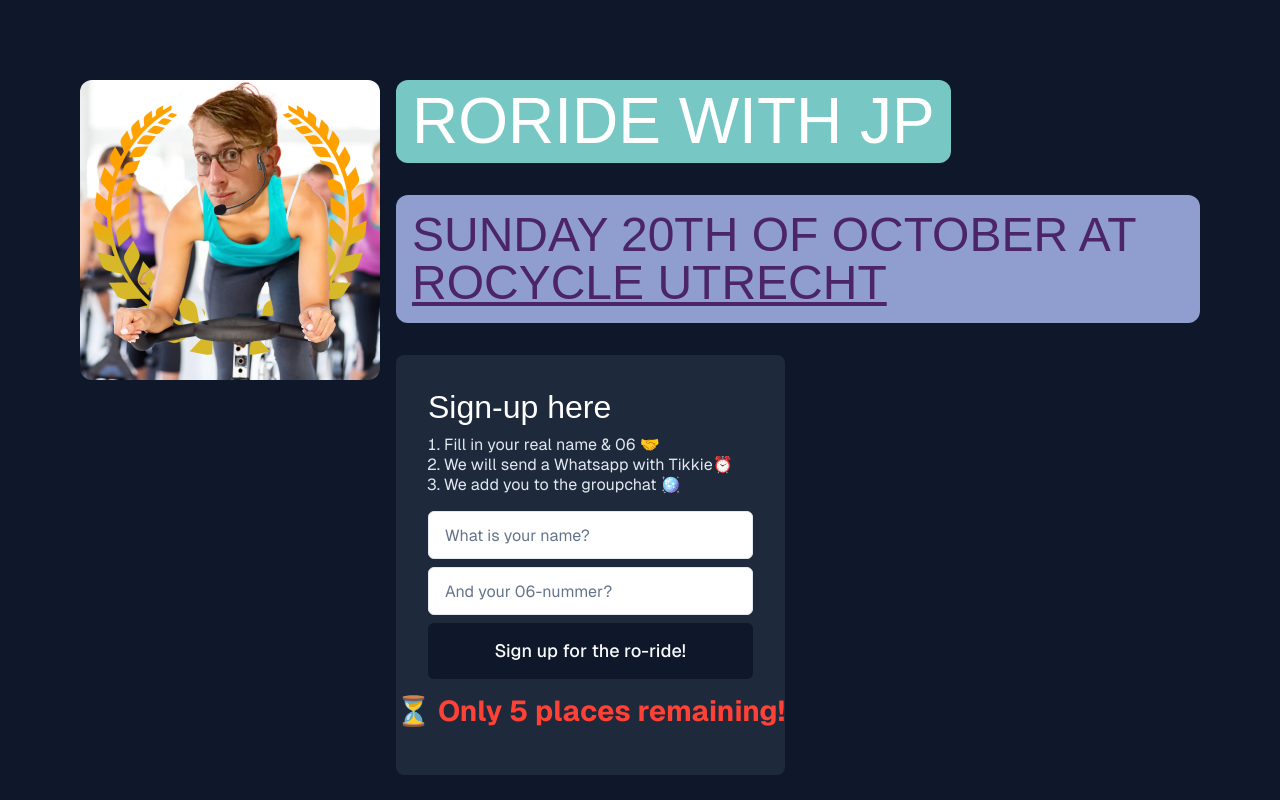
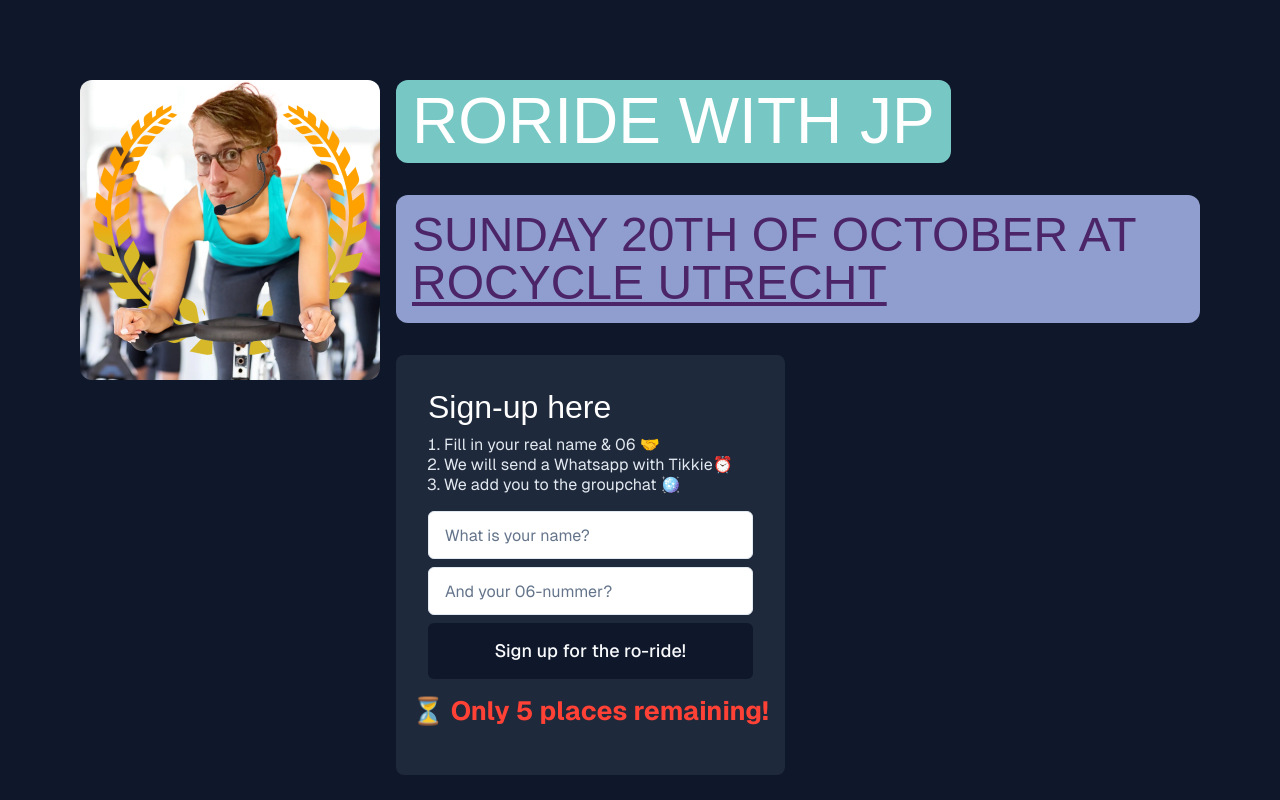
Before and after one commit to hiddehs/roridewithjp, a Next.js app: page / in a window 1280 px wide. Shown: the top 800 px of the page. Built offline with nearby package versions, Linux system fonts and the light colour scheme; a web font is replaced by a local one.

Commit message:
fix booking.cok

```diff
--- a/src/app/page.tsx
+++ b/src/app/page.tsx
@@ -119,7 +119,7 @@
                 ref={counterRef}
                 className="my-4 text-2xl font-bold transition-all duration-1000 ease-in-out"
                 style={{
-                  transform: placesRemaining === 5 ? 'scale(1.2)' : 'scale(1)',
+                  transform: placesRemaining === 5 ? 'scale(1.1)' : 'scale(0.9)',
                   color: placesRemaining === 5 ? '#ff4136' : 'inherit',
                 }}
               >
```
